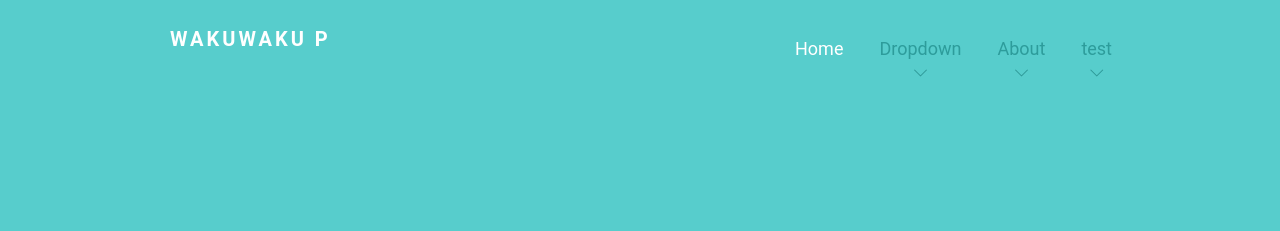
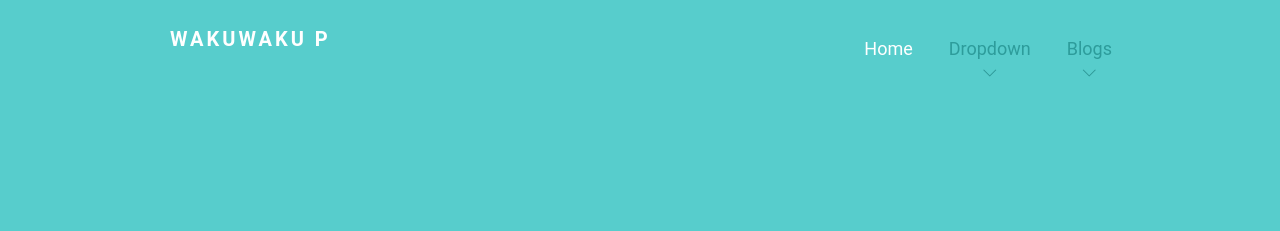
Before and after one commit to WakuwakuP/wakuwakup.github.io, a Jekyll site: the page built from about.md, in a window 1280 px wide. Shown: the top 231 px of the page. Built offline with Jekyll 4.4.1, drawn with Linux system fonts in a browser that asks for light colours.

Commit message:
no message

```diff
--- a/_includes/header.html
+++ b/_includes/header.html
@@ -26,22 +26,20 @@
           </ul>
         </li>
         <li>
-          <a href="https://wakuwakup.net/about.html" class="fh5co-sub-ddown">About</a>
+          <a href="https://wakuwakup.net/about.html" class="fh5co-sub-ddown">Blogs</a>
            <ul class="fh5co-sub-menu">
-            <li><a href="https://wakuwakup.net/about.html#Skills" class="smoothscroll">Skills</a></li>
-            <li><a href="https://wakuwakup.net/about.html#Hobbys" class="smoothscroll">Hobbys</a></li>
-            <li><a href="https://wakuwakup.net/about.html#Education" class="smoothscroll">Education</a></li>
-          </ul>
-        </li>
-        <li>
+            <li class="smoothscroll">
             {% for category in site.categories %}
              <a>{{ category[0] }}</a>
-          <ul>
+             <ul class="fh5co-sub-menu">
              {% for posts in category %} {% for post in posts %} {% if post.title != nil %}
               <li><a href="{{ post.url }}">{{ post.title }}</a></li>
               {% endif %} {% endfor %} {% endfor %}
              </ul>
             {% endfor %}
+            </li>
+            <li><a href="https://wakuwakup.net/about.html" class="smoothscroll">About</a></li>
+          </ul>
         </li>
       </ul>
     </nav>
```
Lines whose indentation alone changed are shown as unchanged.
